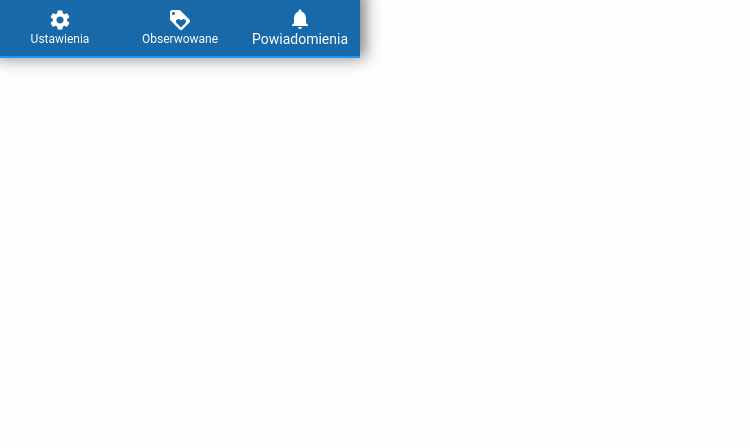
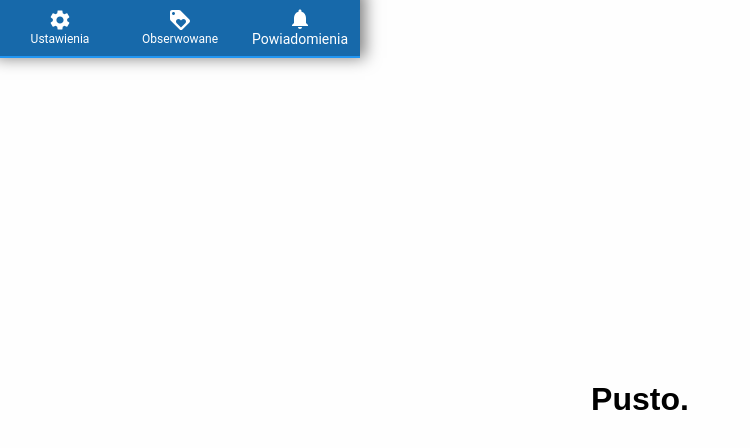
Before and after one commit to nfm886/Powiadomienia-z-Pasja, a React (Create React App) app: page /watchlist in a window 1280 px wide. Shown: the top 448 px of the page, without its empty margins (0-750 px from the left). Built offline with nearby package versions, Linux system fonts and the light colour scheme.

Commit message:
Show info about empty watchlist

```diff
--- a/src/components/Watchlist.js
+++ b/src/components/Watchlist.js
@@ -8,7 +8,7 @@ import { Box, CircularProgress, makeStyles } from '@material-ui/core';
 import LoyaltyIcon from '@material-ui/icons/Loyalty';
 
 const useStyles = makeStyles((theme) => ({
-  circularProgress: {
+  center: {
     position: "fixed",
     top: "50%",
     left: "50%",
@@ -95,7 +95,7 @@ const Watchlist = () => {
   useEffect(() => {
     chrome.storage.local.set({ lastQuestions: lastQuestions });
     GettingPosts(followList, followList.length - 1).then((data) => {
-      setData(data.sort((a, b) => b.date - a.date));
+      (data.length === 0) ? setData(null) : setData(data.sort((a, b) => b.date - a.date))
     });
   }, []);
 
@@ -103,8 +103,9 @@ const Watchlist = () => {
     <Box id='#nfyContainerInbox'>
       {
         (data === null) ?
-          <Box className={classes.circularProgress}>
-            <CircularProgress color="primary" />
+          <Box className={classes.center}>
+            {/* <CircularProgress color="primary" /> */}
+            <h1>Pusto.</h1>
           </Box> :
           data.map((item) => {
             return (
```
